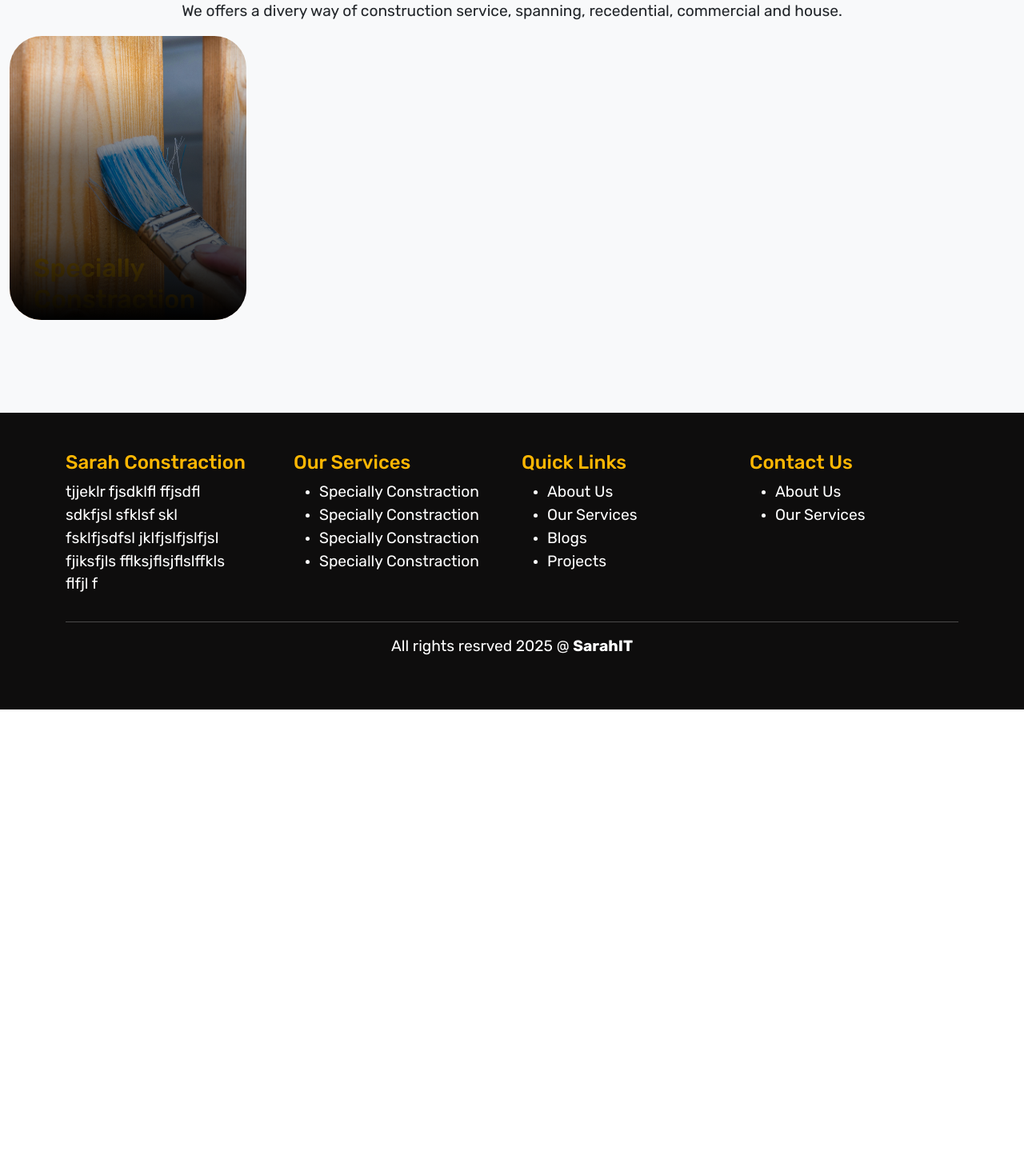
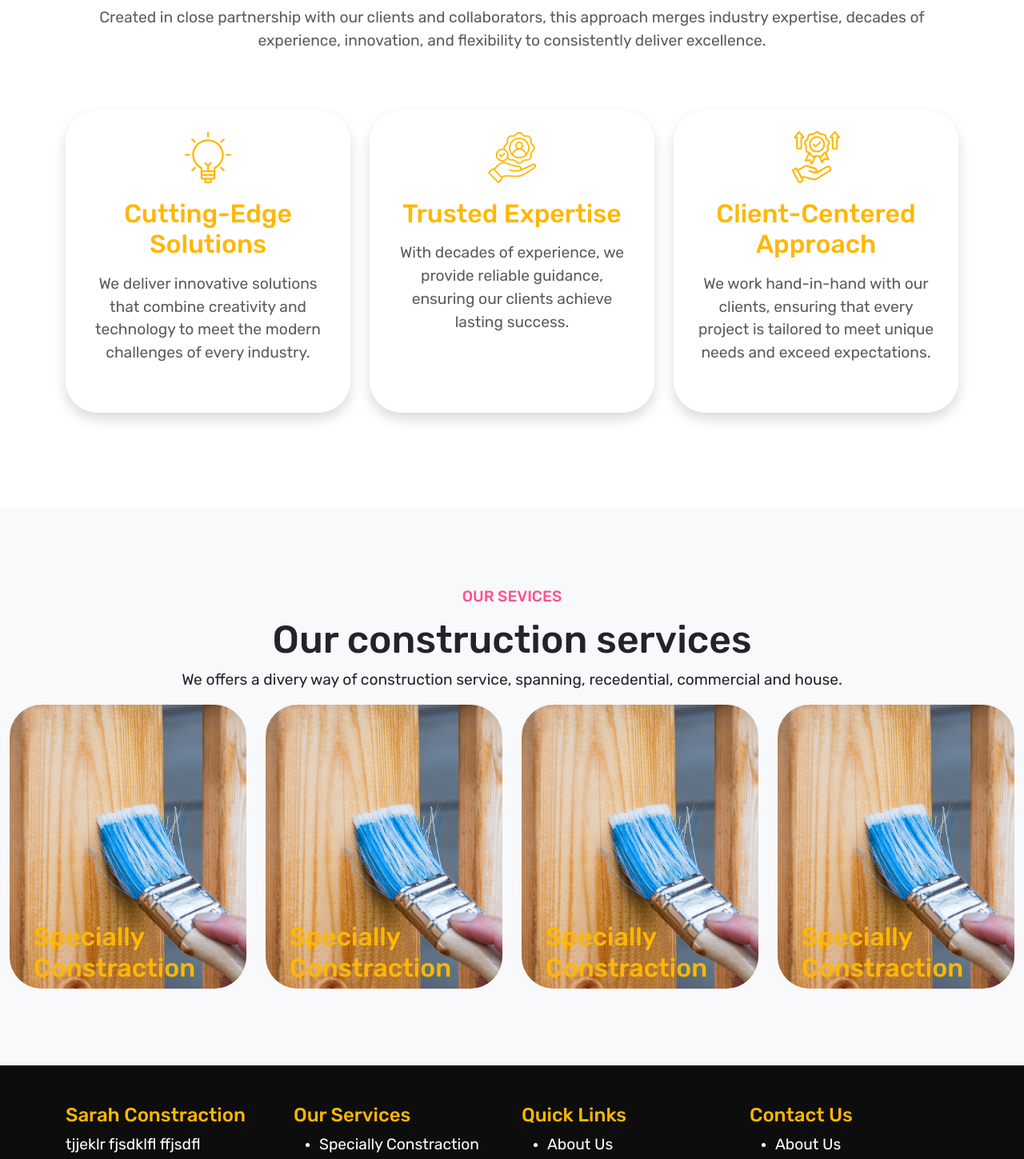
Before and after one commit to sajedul559/ReactLaravel, a React (Vite) app in the folder frontend/: page / in a window 1280 px wide. Shown: the part 1612-3061 px from the top of the page at 80% size. Before the commit the page ends 2499 px from the top, so only its background shows below. Built offline with nearby package versions, Linux system fonts and the light colour scheme.

Commit message:
why chose section done

```diff
--- a/frontend/src/assets/css/style.scss
+++ b/frontend/src/assets/css/style.scss
@@ -124,106 +124,109 @@ footer{
     }
 
 }
-// .service-section{
-//     .item{
-//         position: relative;
-//         overflow: hidden;
-//         color: $text-white;
-//         &:hover{
-//             .service-body{
-//                 transform: translateY(0%);
-//                 .service-content{
-//                     opacity: 1;
-
-//                 }
-//             }
-//         }
-//         .service-image{
-//             position: relative;
-//             overflow: hidden;
-//             img{
-//                 width: 100%;
-//                 border-radius: 40px;
-//                 aspect-ratio: 1 / 1.2;
-//                 object-fit: cover;
-//             }
-//             &:after{
-//                 content: " ";
-//                 position: absolute;
-//                 left: 0;
-//                 right: 0;
-//                 bottom: 0;
-//                 top: 0;
-//                 border-radius: 40px;
-//                 // background: linear-gradient(180deg, rgba(217,217,217,0) 0%, rgba(217, 217, 217, 0) 13.02% , rgba(0, 0, 0, 0.51) 42.5%, rgba(0,0,0,0.63) 70%, #000000 100%);
-
-//             }
-//         }
-//         .service-body{
-//             position: absolute;
-//             left: 30px;
-//             right: 30px;
-//             bottom: 30px;
-//             transform: translateY(80%);
-//             transition: all 0.4 ease-in-out;
-//             service-content{
-//                 transition: all 0.4 ease-in-out;
-//                 opacity: 0;
-//             }
-
-//         }
-//     }
-// }
-
-
-.service-section .item {
+.service-section{
+    .item{
         position: relative;
         overflow: hidden;
-    margin-bottom: 20px
+        color: $text-white;
+        &:hover{
+            .service-body{
+                transform: translateY(0%);
+                .service-content{
+                    opacity: 1;
+
                 }
-
-.service-section .item:hover .service-body {
-    transform: translateY(0)
             }
-
-.service-section .item:hover .service-body .service-content {
-    opacity: 1
         }
-
-.service-section .item .service-image {
+        .service-image{
             position: relative;
-    overflow: hidden
-}
-
-.service-section .item .service-image img {
+            overflow: hidden;
+            img{
                 width: 100%;
                 border-radius: 40px;
-    aspect-ratio: 1/1.2;
-    object-fit: cover
+                aspect-ratio: 1 / 1.2;
+                object-fit: cover;
             }
+            &:after{
+                content: " ";
+                position: absolute;
+                left: 0;
+                right: 0;
+                bottom: 0;
+                top: 0;
+                border-radius: 40px;
+                // background: linear-gradient(180deg, rgba(217,217,217,0) 0%, rgba(217, 217, 217, 0) 13.02% , rgba(0, 0, 0, 0.51) 42.5%, rgba(0,0,0,0.63) 70%, #000000 100%);
 
-.service-section .item .service-image:after {
-    content: "";
-    position: absolute;
-    top: 0;
-    left: 0;
-    bottom: 0;
-    right: 0;
-    border-radius: 40px;
-    background: linear-gradient(180deg,#d9d9d900,#d9d9d900 13.02%,#00000082 42.5%,#000000a1 70%,#000)
             }
-
-.service-section .item .service-body {
-    color: #fff;
+        }
+        .service-body{
             position: absolute;
             left: 30px;
             right: 30px;
             bottom: 30px;
             transform: translateY(80%);
-    transition: all .4s ease-in-out
+            transition: all 0.4 ease-in-out;
+            service-content{
+                transition: all 0.4 ease-in-out;
+                opacity: 0;
             }
 
-.service-section .item .service-body .service-content {
-    transition: all .4s ease-in-out;
-    opacity: 0
         }
+    }
+}
+.section-4 .card {
+    border-radius: 40px;
+    margin-bottom: 20px
+}
+
+// .service-section .item {
+//     position: relative;
+//     overflow: hidden;
+//     margin-bottom: 20px
+// }
+
+// .service-section .item:hover .service-body {
+//     transform: translateY(0)
+// }
+
+// .service-section .item:hover .service-body .service-content {
+//     opacity: 1
+// }
+
+// .service-section .item .service-image {
+//     position: relative;
+//     overflow: hidden
+// }
+
+// .service-section .item .service-image img {
+//     width: 100%;
+//     border-radius: 40px;
+//     aspect-ratio: 1/1.2;
+//     object-fit: cover
+// }
+
+// .service-section .item .service-image:after {
+//     content: "";
+//     position: absolute;
+//     top: 0;
+//     left: 0;
+//     bottom: 0;
+//     right: 0;
+//     border-radius: 40px;
+//     background: linear-gradient(180deg,#d9d9d900,#d9d9d900 13.02%,#00000082 42.5%,#000000a1 70%,#000)
+// }
+
+// .service-section .item .service-body {
+//     color: #fff;
+//     position: absolute;
+//     left: 30px;
+//     right: 30px;
+//     bottom: 30px;
+//     transform: translateY(80%);
+//     transition: all .4s ease-in-out
+// }
+
+// .service-section .item .service-body .service-content {
+//     transition: all .4s ease-in-out;
+//     opacity: 0
+// }
--- a/frontend/src/components/frontend/Home.jsx
+++ b/frontend/src/components/frontend/Home.jsx
@@ -3,6 +3,9 @@ import Navbar from "react-bootstrap/Navbar";
 import Nav from "react-bootstrap/Nav";
 import AboutImg from "../../assets/images/about-us.jpg"
 import ServiceImg from "../../assets/images/construction8.jpg"
+import WhyChoseImg1 from "../../assets/images/icon-1.svg"
+import WhyChoseImg2 from "../../assets/images/icon-2.svg"
+import WhyChoseImg3 from "../../assets/images/icon-3.svg"
 
 export const Home = () => {
   return (
@@ -58,12 +61,77 @@ export const Home = () => {
                         <span>About Us</span>
                         <h2>Sarah constraction </h2>
                        <p>We believe every project is unique, and every client deserves personalized solutions. At Sarah Construction, we listen carefully to your needs and transform them into structures that reflect your vision.</p>
-<p>Our commitment to quality, integrity, and transparency ensures a smooth and stress-free construction experience. With us, your dream project is in capable hands.</p>
+                        <p>Our commitment to quality, integrity, and transparency ensures a smooth and stress-free construction experience. With us, your dream project is in capable hands.</p>
 
                     </div>
                 </div>
             </div>
 
+        </section>
+        <section className="section-4 py-5">
+          <div className="container py-5">
+            {/* Section Header */}
+            <div className="section-header text-center mb-5">
+              <span>Why Choose Us</span>
+              <h2 className="mt-2">Discover Our Wide Variety of Projects</h2>
+              <p className="text-muted">
+                Created in close partnership with our clients and collaborators, this approach
+                merges industry expertise, decades of experience, innovation, and flexibility
+                to consistently deliver excellence.
+              </p>
+            </div>
+
+            {/* Cards Row */}
+            <div className="row pt-4">
+              {/* Card 1 */}
+              <div className="col-md-4 mb-4">
+                <div className="card shadow border-0 p-4 h-100 text-center">
+                  <div className="card-icon mb-3">
+                    <img src={ WhyChoseImg1 } alt="Cutting-Edge Solutions" />
+                  </div>
+                  <div className="card-title">
+                    <h3>Cutting-Edge Solutions</h3>
+                  </div>
+                  <p className="text-muted">
+                    We deliver innovative solutions that combine creativity and technology to meet
+                    the modern challenges of every industry.
+                  </p>
+                </div>
+              </div>
+
+              {/* Card 2 */}
+              <div className="col-md-4 mb-4">
+                <div className="card shadow border-0 p-4 h-100 text-center">
+                  <div className="card-icon mb-3">
+                    <img src={WhyChoseImg2} alt="Trusted Expertise" />
+                  </div>
+                  <div className="card-title">
+                    <h3>Trusted Expertise</h3>
+                  </div>
+                  <p className="text-muted">
+                    With decades of experience, we provide reliable guidance, ensuring
+                    our clients achieve lasting success.
+                  </p>
+                </div>
+              </div>
+
+              {/* Card 3 */}
+              <div className="col-md-4 mb-4">
+                <div className="card shadow border-0 p-4 h-100 text-center">
+                  <div className="card-icon mb-3">
+                    <img src={WhyChoseImg3} alt="Client-Centered Approach" />
+                  </div>
+                  <div className="card-title">
+                    <h3>Client-Centered Approach</h3>
+                  </div>
+                  <p className="text-muted">
+                    We work hand-in-hand with our clients, ensuring that every project
+                    is tailored to meet unique needs and exceed expectations.
+                  </p>
+                </div>
+              </div>
+            </div>
+          </div>
         </section>
         <section className="service-section bg-light py-5">
            <div className="container-fluid py-5">
@@ -77,6 +145,63 @@ export const Home = () => {
             </div>
             <div className="row">
               <div className="col-md-3 col-lg-3">
+                <div className="item">
+                  <div className="service-image">
+                    <img src={ServiceImg} alt="" className="w-100"></img>
+
+                    <div className="service-body">
+                      <div className="service-title">
+                         <h3>Specially Constraction</h3>
+                      </div>
+                      <div className="service-content">
+                          <p>We offers a divery way of construction service,
+                        spanning, recedential, commercial and house.
+                      </p>
+                                          <button className="btn btn-primary">Contact Now</button>
+                      </div>
+                    </div>
+                  </div>
+                </div>
+              </div>
+                            <div className="col-md-3 col-lg-3">
+                <div className="item">
+                  <div className="service-image">
+                    <img src={ServiceImg} alt="" className="w-100"></img>
+
+                    <div className="service-body">
+                      <div className="service-title">
+                         <h3>Specially Constraction</h3>
+                      </div>
+                      <div className="service-content">
+                          <p>We offers a divery way of construction service,
+                        spanning, recedential, commercial and house.
+                      </p>
+                                          <button className="btn btn-primary">Contact Now</button>
+                      </div>
+                    </div>
+                  </div>
+                </div>
+              </div>
+                            <div className="col-md-3 col-lg-3">
+                <div className="item">
+                  <div className="service-image">
+                    <img src={ServiceImg} alt="" className="w-100"></img>
+
+                    <div className="service-body">
+                      <div className="service-title">
+                         <h3>Specially Constraction</h3>
+                      </div>
+                      <div className="service-content">
+                          <p>We offers a divery way of construction service,
+                        spanning, recedential, commercial and house.
+                      </p>
+                                          <button className="btn btn-primary">Contact Now</button>
+                      </div>
+                    </div>
+                  </div>
+                </div>
+              </div>
+                            <div className="col-md-3 col-lg-3">
                 <div className="item">
                   <div className="service-image">
                     <img src={ServiceImg} alt="" className="w-100"></img>
```
Lines whose indentation alone changed are shown as unchanged.
